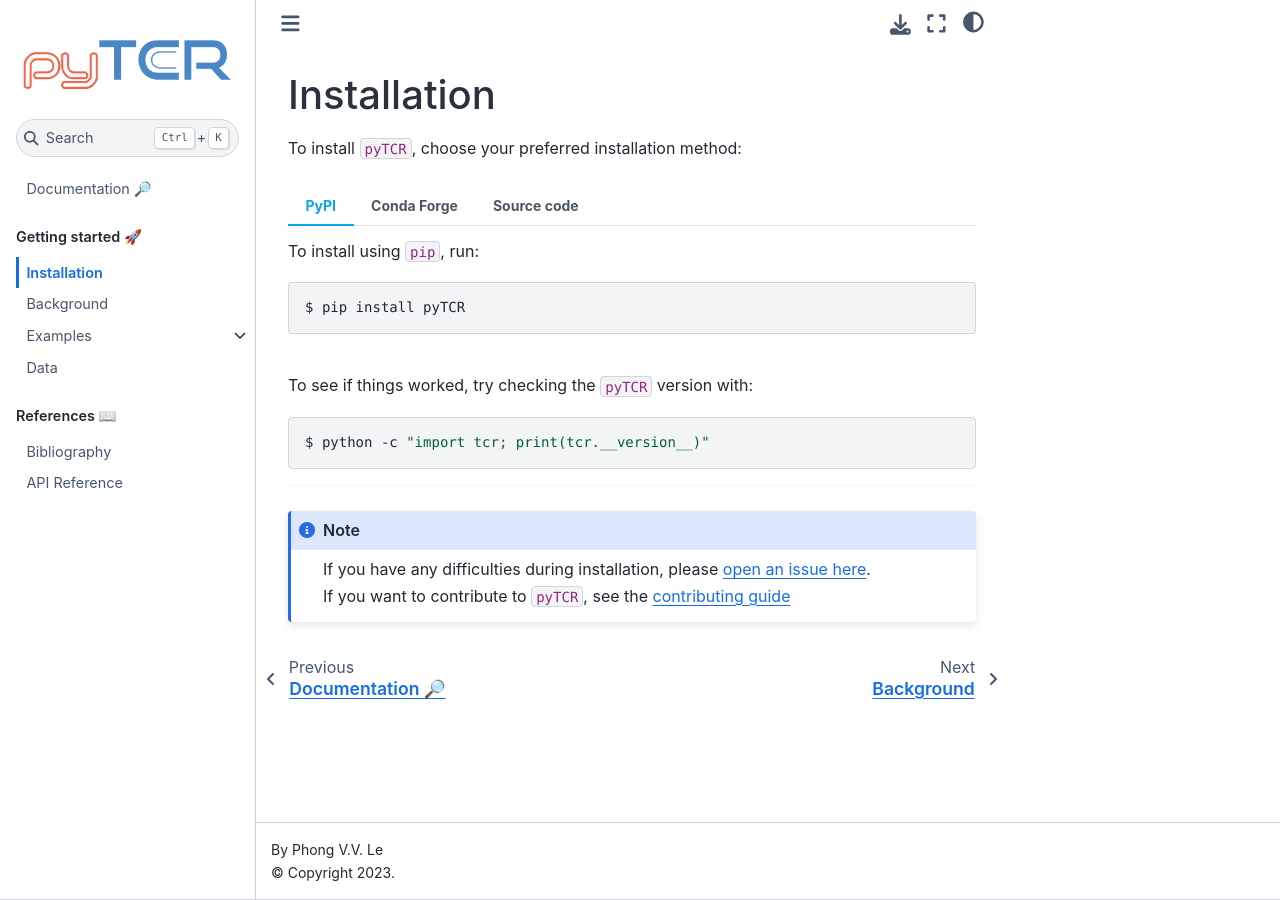
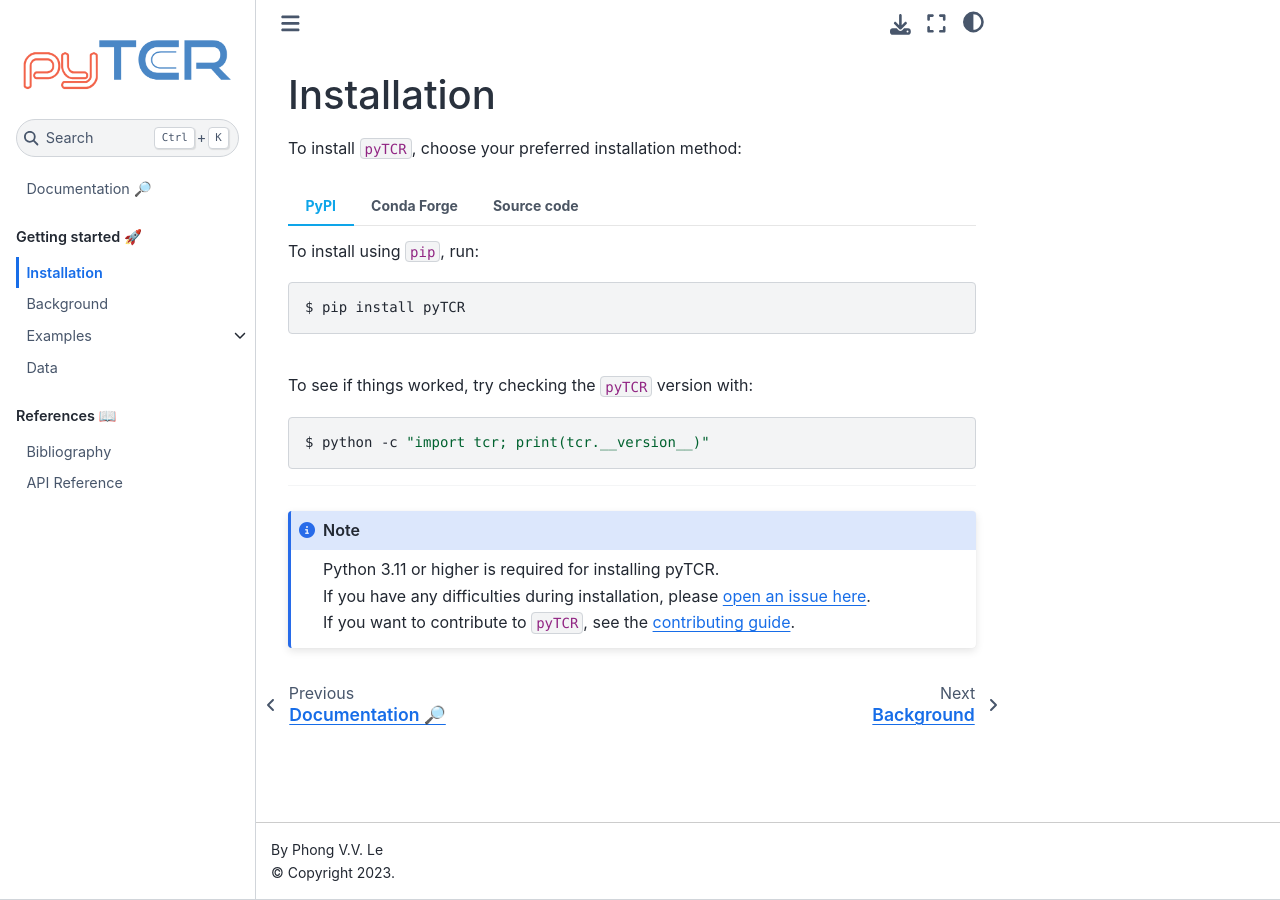
Before and after one commit to levuvietphong/pyTCR, a Jupyter Book: the page built from docs/installation.md, in a window 1280 px wide. Built offline with Jupyter Book 1.0.4 settings and Sphinx 7.4.7 and the Sphinx Book theme 1.1.4, drawn with Linux system fonts in a browser that asks for light colours; pages that are not in the unit, such as notebooks, are missing from menus.

````diff
--- a/docs/installation.md
+++ b/docs/installation.md
@@ -45,6 +45,7 @@ $ python -c "import tcr; print(tcr.__version__)"
 ---
 
 ```{note}
-If you have any difficulties during installation, please [open an issue here](https://github.com/levuvietphong/pyTCR/issues).
-If you want to contribute to `pyTCR`, see the [contributing guide](https://github.com/levuvietphong/pyTCR/blob/main/CONTRIBUTING.md)
+Python 3.11 or higher is required for installing pyTCR. <br>
+If you have any difficulties during installation, please [open an issue here](https://github.com/levuvietphong/pyTCR/issues). <br>
+If you want to contribute to `pyTCR`, see the [contributing guide](https://github.com/levuvietphong/pyTCR/blob/main/CONTRIBUTING.md).
 ```
--- a/tcr/__init__.py
+++ b/tcr/__init__.py
@@ -1 +1 @@
-__version__ = "1.2.3b1"  # Version of the TCR package
+__version__ = "1.2.3b2"  # Version of the TCR package
````
